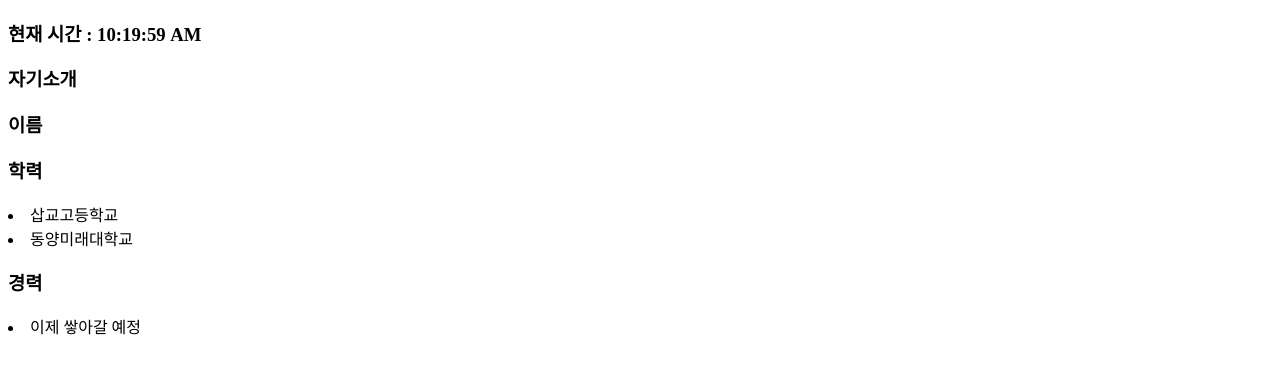
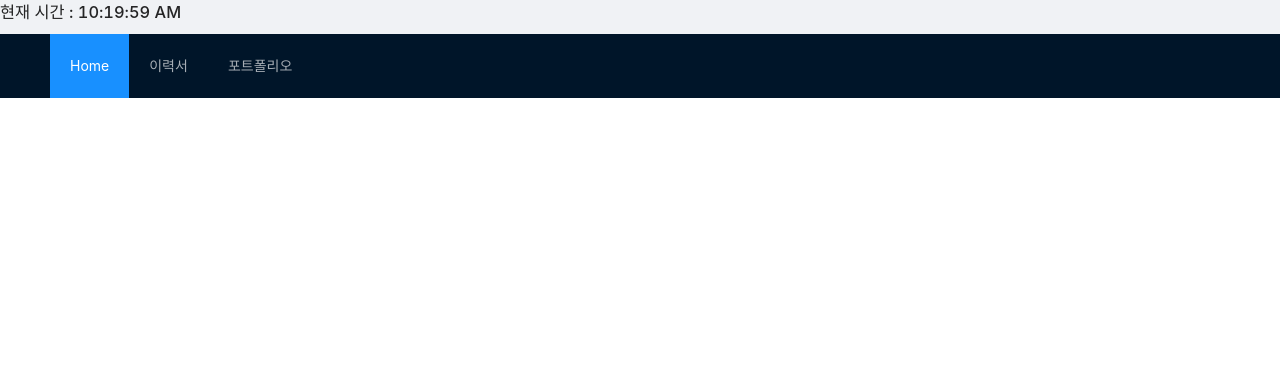
Before and after one commit to frommF12/blog2, a React (Create React App) app: page / in a window 1280 px wide. Shown: the top 374 px of the page. Built offline with nearby package versions, Linux system fonts and the light colour scheme.

Commit message:
update UI

```diff
--- a/package.json
+++ b/package.json
@@ -10,8 +10,10 @@
     "@types/node": "^16.18.3",
     "@types/react": "^18.0.25",
     "@types/react-dom": "^18.0.8",
+    "antd": "^4.24.1",
     "react": "^18.2.0",
     "react-dom": "^18.2.0",
+    "react-router-dom": "^6.4.3",
     "react-scripts": "5.0.1",
     "typescript": "^4.8.4",
     "web-vitals": "^2.1.4"
--- /dev/null
+++ b/src/App.css
@@ -0,0 +1 @@
+@import "~antd/dist/antd.css";
--- a/src/App.tsx
+++ b/src/App.tsx
@@ -1,4 +1,9 @@
 import React, { useEffect, useState } from "react";
+import { Breadcrumb, Layout, Menu } from "antd";
+const { Header, Content, Footer } = Layout;
+import { domainToASCII } from "url";
+import { BrowserRouter as Router, Routes, Route, Link } from "react-router-dom";
+import "./App.css";
 
 function App() {
   const [time, setTime] = useState(new Date());
@@ -12,9 +17,45 @@ function App() {
   }, [timer]);
 
   return (
-    // DOM
+    <Layout className="layout">
+      <h3>현재 시간 : {time.toLocaleTimeString()}</h3>
+      <Router>
+        <Header>
+          <Menu
+            theme="dark"
+            mode="horizontal"
+            defaultSelectedKeys={["1"]}
+            items={[
+              {
+                key: 1,
+                label: <Link to="/">Home</Link>,
+              },
+              {
+                key: 2,
+                label: <Link to="/resume">이력서</Link>,
+              },
+              {
+                key: 3,
+                label: <Link to="/portfolio">포트폴리오</Link>,
+              },
+            ]}
+          />
+        </Header>
+        <Layout.Content style={{ padding: "100 50px" }}>
+          <Routes>
+            <Route path="/portfolio" element={<Portfolio />} />
+            <Route path="/resume" element={<Resume />} />
+            <Route path="/home" element={<Home />} />
+          </Routes>
+        </Layout.Content>
+      </Router>
+    </Layout>
+  );
+}
+
+const Resume = () => {
+  return (
     <div>
-      <h3>현재 시간 : {time.toLocaleTimeString()}</h3>
       <h3>자기소개</h3>
       <h3>이름</h3>
 
@@ -26,6 +67,14 @@ function App() {
       <li>이제 쌓아갈 예정</li>
     </div>
   );
-}
+};
+
+const Portfolio = () => {
+  return <></>;
+};
+
+const Home = () => {
+  return <></>;
+};
 
 export default App;
```
Also changed, not shown: 1 other file (tests, documents, lock files or other folders).
